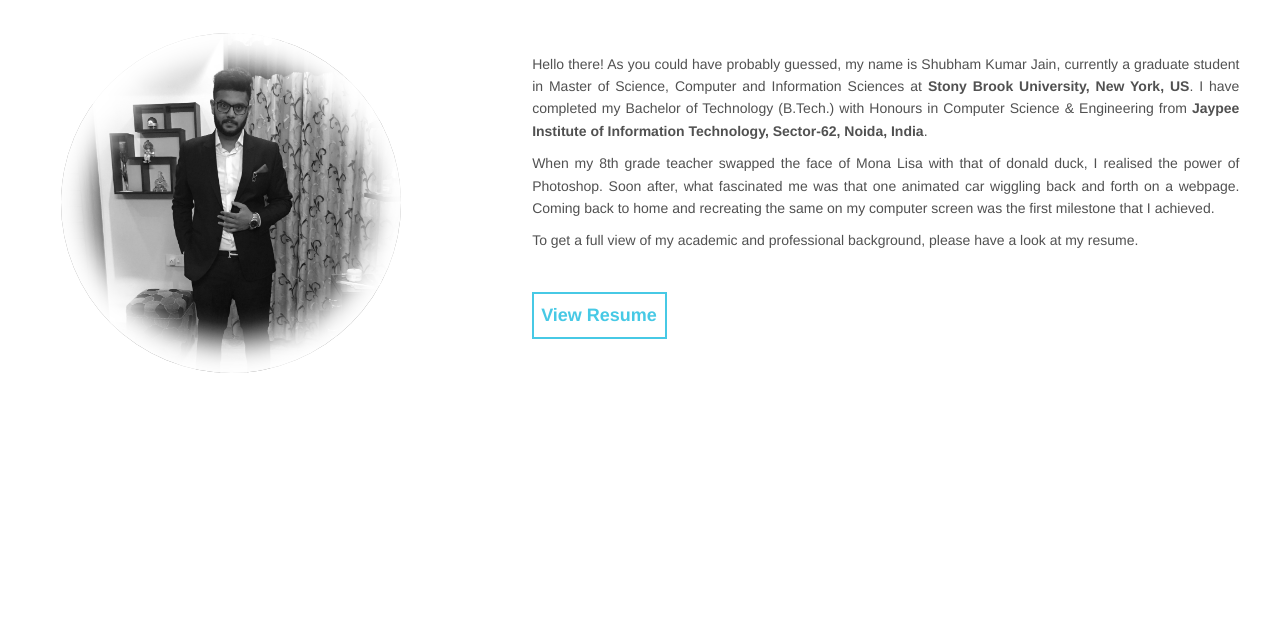
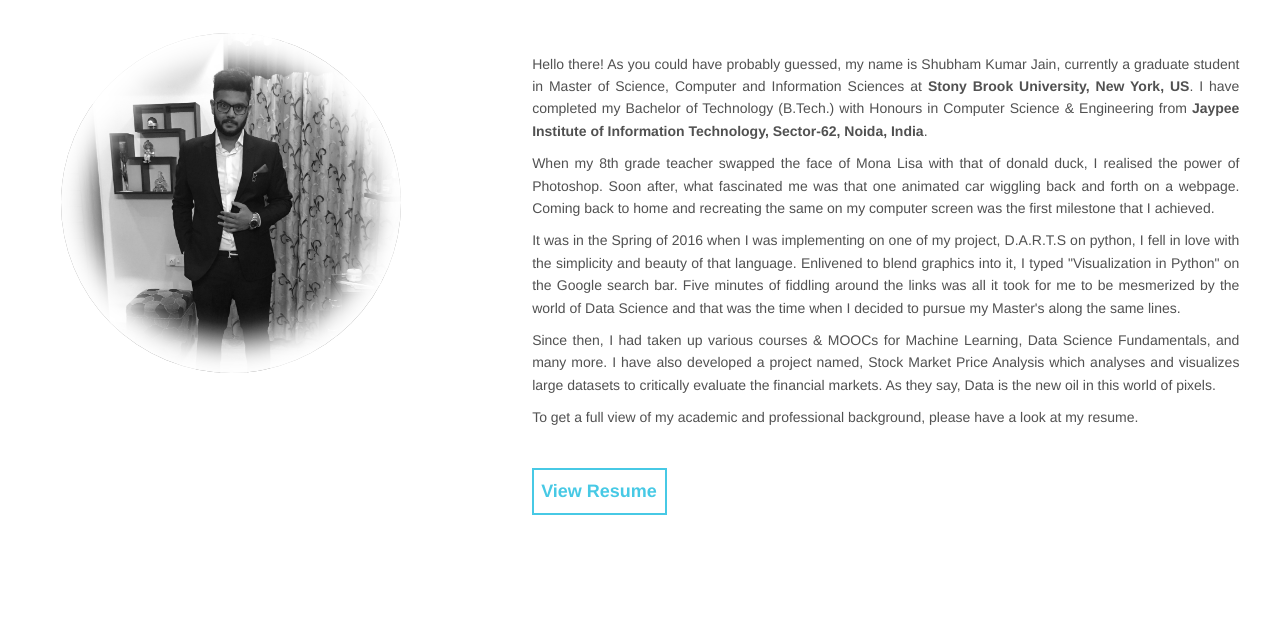
Before and after one commit to shubhamjain2706/me, a plain HTML site: page index.html in a window 1280 px wide. Shown: the part 823-1454 px from the top of the page. Drawn offline with nearby package versions, Linux system fonts and the light colour scheme; a web font is replaced by a local one.

Commit message:
Update index.html

```diff
--- a/index.html
+++ b/index.html
@@ -100,7 +100,8 @@
 
 					<p>Hello there! As you could have probably guessed, my name is Shubham Kumar Jain, currently a graduate student in Master of Science, Computer and Information Sciences at <strong><a target="_blank" href="http://www.stonybrook.edu/">Stony Brook University, New York, US</a></strong>. I have completed my Bachelor of Technology (B.Tech.) with Honours in Computer Science &amp; Engineering from <strong><a target="_blank" href="http://www.jiit.ac.in/">Jaypee Institute of Information Technology, Sector-62, Noida, India</a></strong>. </p>
                  <p>When my 8th grade teacher swapped the face of Mona Lisa with that of donald duck, I realised the power of Photoshop. Soon after, what fascinated me was that one animated car wiggling back and forth on a webpage. Coming back to home and recreating the same on my computer screen was the first milestone that I achieved. </p>
-			<p> </p>
+			<p>It was in the Spring of 2016 when I was implementing on one of my project, D.A.R.T.S on python, I fell in love with the simplicity and beauty of that language. Enlivened to blend graphics into it, I typed "Visualization in Python" on the Google search bar. Five minutes of fiddling around the links was all it took for me to be mesmerized by the world of Data Science and that was the time when I decided to pursue my Master's along the same lines.</p>
+                <p>Since then, I had taken up various courses &amp; MOOCs for Machine Learning, Data Science Fundamentals, and many more. I have also developed a project named, Stock Market Price Analysis which analyses and visualizes large datasets to critically evaluate the financial markets. As they say, Data is the new oil in this world of pixels.</p>
 			<p>To get a full view of my academic and professional background, please have a look at my resume.</p>
 				<div class="center">
 				    <ul class="list-inline">
```
